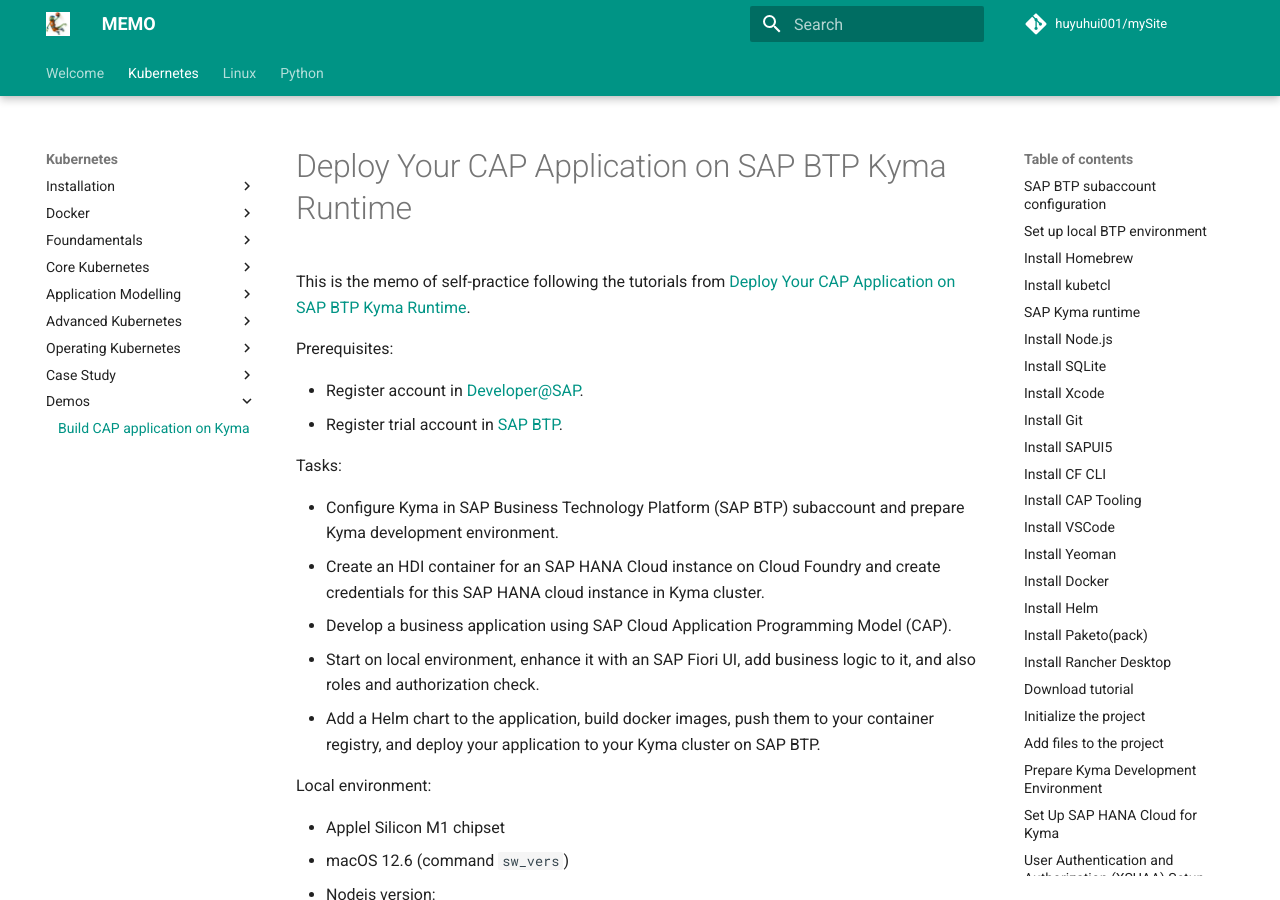
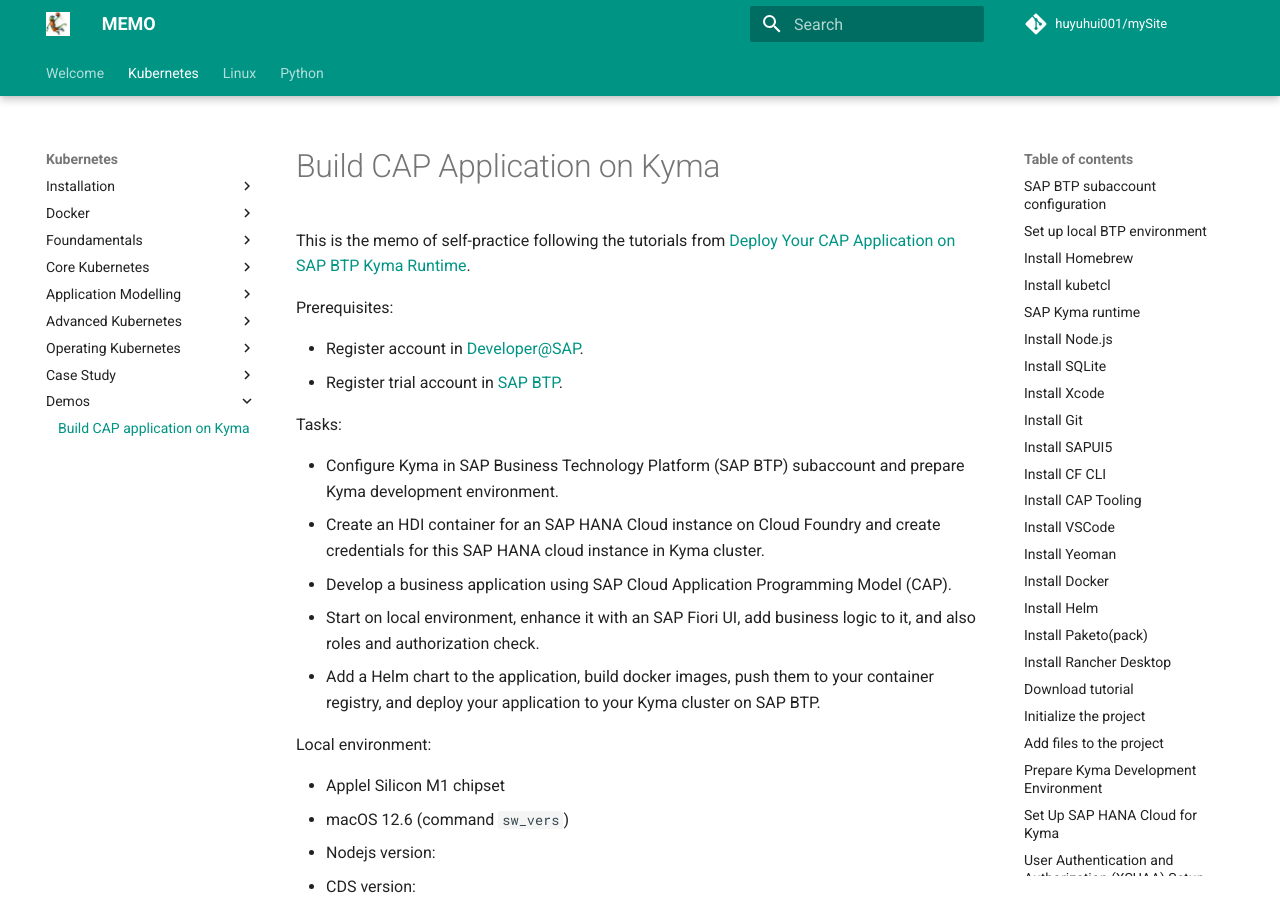
Before and after one commit to huyuhui001/mySite, an MkDocs documentation site: the page built from docs/k8s/demo/cap_on_kyma.md, in a window 1280 px wide and 900 px high. Built offline with MkDocs 1.6.1 and Material for MkDocs 9.7.7, drawn with Linux system fonts in a browser that asks for light colours; comment, search, counter and statistics services are not loaded.

Commit message:
Documentation

```diff
--- a/docs/k8s/demo/cap_on_kyma.md
+++ b/docs/k8s/demo/cap_on_kyma.md
@@ -1,4 +1,4 @@
-# Deploy Your CAP Application on SAP BTP Kyma Runtime
+# Build CAP Application on Kyma
 
 This is the memo of self-practice following the tutorials from [Deploy Your CAP Application on SAP BTP Kyma Runtime](https://developers.sap.com/mission.btp-deploy-cap-kyma.html).
 
```
